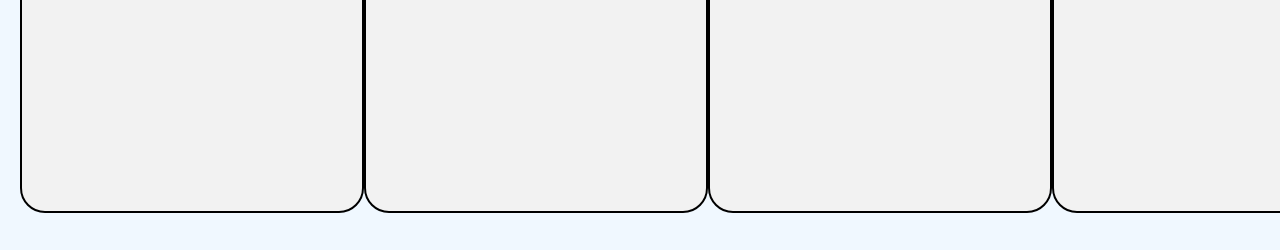
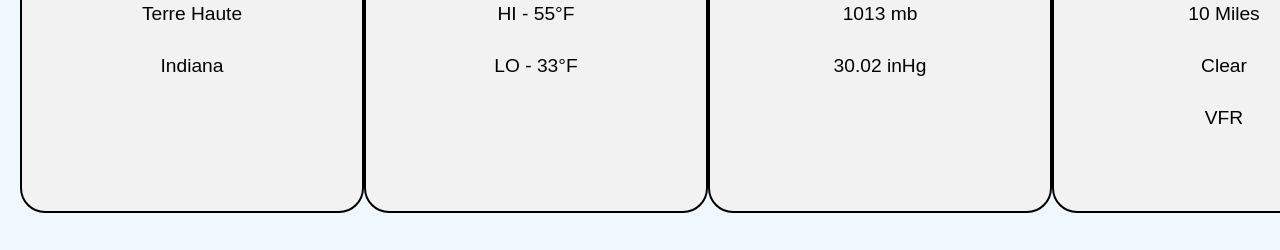
Before and after one commit to Codypat60/senior-project, a plain HTML site: page index.html in a window 1280 px wide. Shown: the part 244-494 px from the top of the page. Drawn offline with Linux system fonts and the light colour scheme.

Commit message:
Further inprovement to match picture

```diff
--- a/style.css
+++ b/style.css
@@ -39,9 +39,13 @@ body {
     background-color: #F2F2F2;
     border: 2px solid black;
     padding: 20px;
-    margin-bottom: 70px;
     border-radius: 25px;
 }
+
+.inner-div:nth-child(odd) {
+    margin-bottom: 40px;
+}
+
 
 .head-div {
     background-color: #DBDBDB;
@@ -50,3 +54,13 @@ body {
     border: 2px solid black;
     border-radius: 15px
 }
+
+.p-div {
+    text-align: center;
+    padding-top: 20%;
+    font-size: larger;
+}
+
+.p-div p {
+    padding-bottom: 30px
+}
```
Also changed, not shown: index.html (+5 -1 lines).
